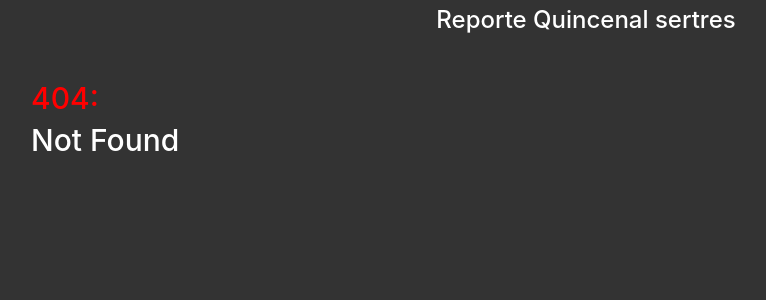
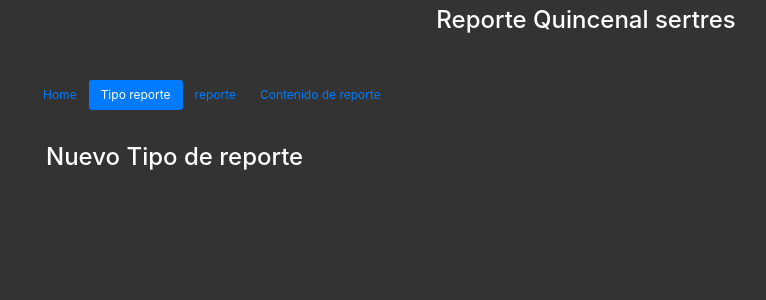
Before and after one commit to Alucardlalo/reporte-sertres-react, a React (Create React App) app: page /ReportType/new in a window 1280 px wide. Before the commit this address had no page. Shown: the top 300 px of the page, without its empty margins (54-820 px from the left). Built offline with nearby package versions, Linux system fonts and the light colour scheme.

Commit message:
list report type all in table

```diff
--- a/src/components/App.js
+++ b/src/components/App.js
@@ -2,6 +2,7 @@ import React from 'react';
 import { BrowserRouter, Switch, Route } from 'react-router-dom';
 import Report from '../pages/Report';
 import ReportType from '../pages/ReportType';
+import NewReportType from '../pages/NewReportType';
 import ReportBody from '../pages/ReportBody';
 import One from './One';
 import notfound from '../pages/NotFound';
@@ -12,6 +13,7 @@ function App() {
             <Switch>
                 <Route exact path="/home" component={One}/>
                 <Route exact path="/ReportType" component={ReportType}/>
+                <Route exact path="/ReportType/new" component={NewReportType}/>
                 <Route exact path="/Report" component={Report}/>
                 <Route exact path="/ReportBody" component={ReportBody}/>
                 <Route component={notfound}/>
--- a/src/components/ReportTypeTableAll.js
+++ b/src/components/ReportTypeTableAll.js
@@ -37,11 +37,14 @@ class ReportTypeTableAll extends React.Component{
     render () {
     if(this.state.loading == true){
         return <div className="container">
-            <button className="btn btn-primary" disabled>
+            <button className="btn btn-primary loadingC" disabled>
                 <span className="spinner-border spinner-border-sm"></span>
-                Loading ...
+                Loading...
             </button>
         </div>
+    }
+    if(this.state.error){
+        return `Error: ${this.state.error.message}`;
     }
             return(
                 <React.Fragment>
@@ -50,18 +53,22 @@ class ReportTypeTableAll extends React.Component{
                         <p className="tableName">tipos de reporte existentes</p>
                         <a href="/reporttype/new" className="buttons"> Nuevo Tipo Reporte</a>
                         <div className="table-responsive-sm">
-                            <table className="table table-bordered">
+                            <table className="table table-dark">
                                 <thead>
-                                    <th>#</th>
-                                    <th>Tipo Reporte</th>
-                                    <th>Descripción</th>
+                                    <tr>
+                                        <th>#</th>
+                                        <th>tipo reporte</th>
+                                        <th>Descripción</th>
+                                    </tr>
                                 </thead>
                                 <tbody>
-
-                                    <tr>
-
+                                {this.state.reportTypes.map((item) => (
+                                    <tr key={item.reportTypeId}>
+                                        <td>{item.reportTypeId}</td>
+                                        <td>{item.reportType}</td>
+                                        <td>{item.descriptionI}</td>
                                     </tr>
-
+                                ))}
                                 </tbody>
                             </table>
                         </div>
--- a/src/global.css
+++ b/src/global.css
@@ -35,3 +35,12 @@ body {
     justify-content: flex-end;
     margin-bottom: 1rem;
 }
+
+.loadingC{
+    display: flex;
+    flex-direction: row;
+    justify-content: center;
+    align-items: end;
+    min-height: 10vh;
+    width: 20%;
+}
--- /dev/null
+++ b/src/pages/NewReportType.js
@@ -0,0 +1,40 @@
+import React from 'react';
+
+class NewReportType extends React.Component{
+
+    render(){
+        return (
+            <React.Fragment>
+                <div className="One">
+                    <div className="One__header">
+                        <h2>Reporte Quincenal sertres </h2>
+                    </div>
+
+                    <div className="container">
+                        <ul className="nav nav-pills" role="tablist">
+                            <li className="nav-item">
+                                <a className="nav-link" href="/home" id="#home">Home</a>
+                            </li>
+                            <li className="nav-item">
+                                <a className="nav-link active" href="/reporttype" id="#menu1">Tipo reporte</a>
+                            </li>
+                            <li className="nav-item">
+                                <a className="nav-link" href="/report" id="#menu2">reporte</a>
+                            </li>
+                            <li className="nav-item">
+                                <a className="nav-link" href="/reportbody" id="#menu3">Contenido de reporte</a>
+                            </li>
+                        </ul>
+                    </div>
+                </div>
+                <br/>
+                <div className="container">
+                    <h2 className="titleMain">Nuevo Tipo de reporte</h2>
+                </div>
+
+            </React.Fragment>
+        )
+    }
+}
+
+export default NewReportType;
```
